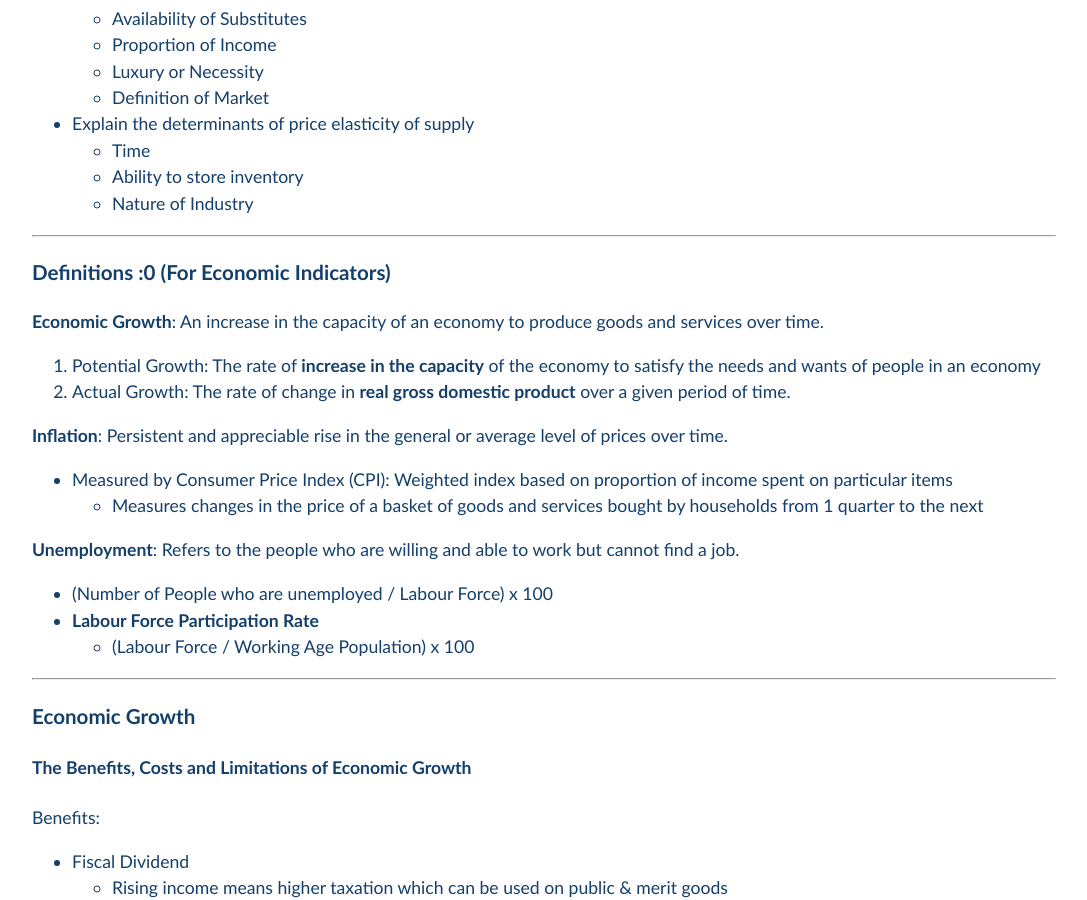
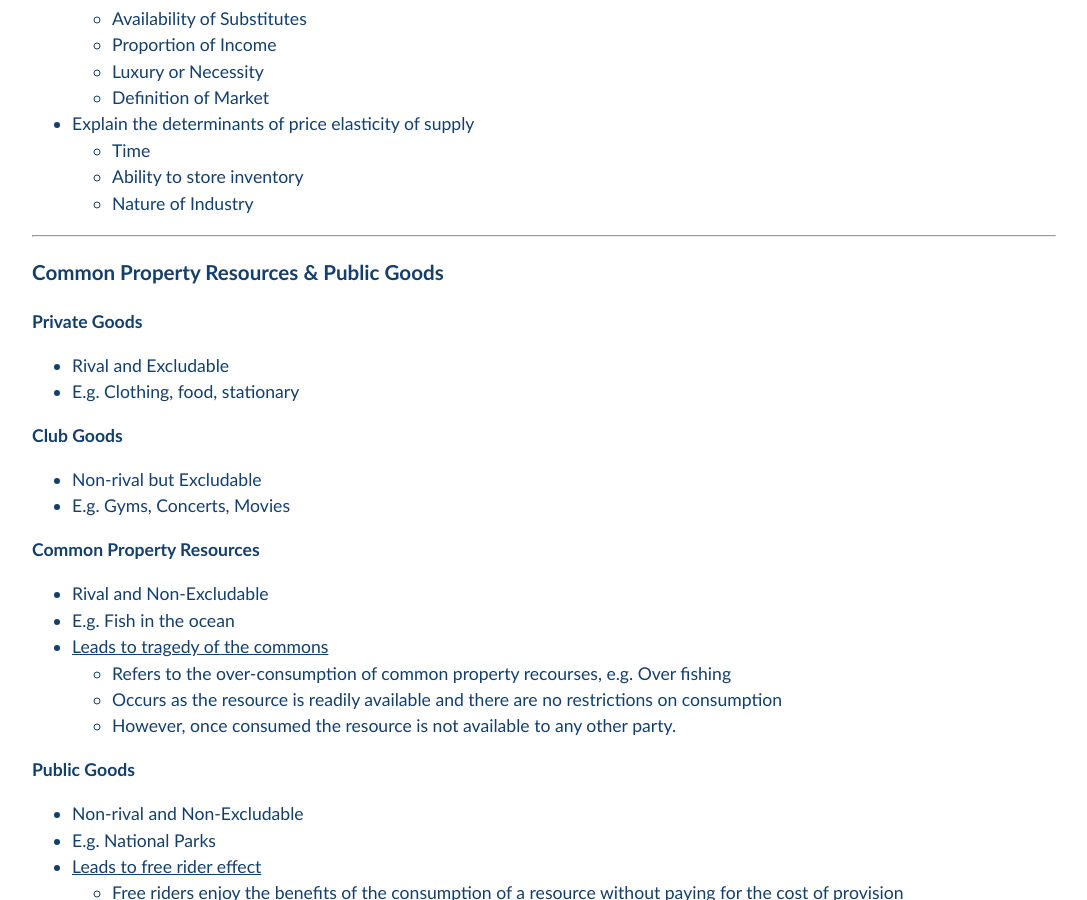
Before and after one commit to Pi-thagoras/the-chicken-pen, a Jekyll site: the page built from economics/Economics-Exam-Two-Checklist.md, in a window 1280 px wide and 900 px high, scrolled down 991 px. Shown: the whole window, without its empty margins (96-1183 px from the left). Built offline with Jekyll 4.4.1, drawn with Linux system fonts in a browser that asks for light colours; some of the changed text lies outside the part shown.

Commit message:
vault backup: 2023-11-02 10:41:14

```diff
--- a/economics/Economics-Exam-Two-Checklist.md
+++ b/economics/Economics-Exam-Two-Checklist.md
@@ -35,6 +35,33 @@ This is the checklist/main points to memorise for Economics Year 11 Final Exam.
 	- Time
 	- Ability to store inventory
 	- Nature of Industry
+
+---
+
+### Common Property Resources & Public Goods
+
+**Private Goods**
+-   Rival and Excludable
+-   E.g. Clothing, food, stationary
+
+**Club Goods**
+-   Non-rival but Excludable
+-   E.g. Gyms, Concerts, Movies
+
+**Common Property Resources**
+-   Rival and Non-Excludable
+-   E.g. Fish in the ocean
+-   <u>Leads to tragedy of the commons</u>
+	-   Refers to the over-consumption of common property recourses, e.g. Over fishing
+	-   Occurs as the resource is readily available and there are no restrictions on consumption
+	-   However, once consumed the resource is not available to any other party.
+
+**Public Goods**
+-   Non-rival and Non-Excludable
+-   E.g. National Parks
+-   <u>Leads to free rider effect</u>
+	-   Free riders enjoy the benefits of the consumption of a resource without paying for the cost of provision
+	-   This can lead to over-consumption and rapid damage of a public resource
 
 ---
 
```
